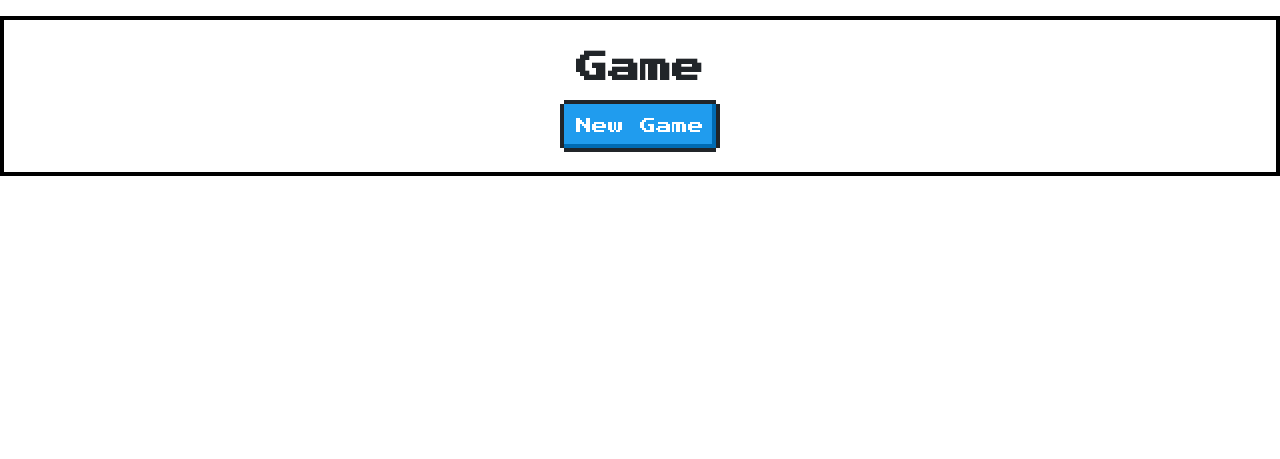
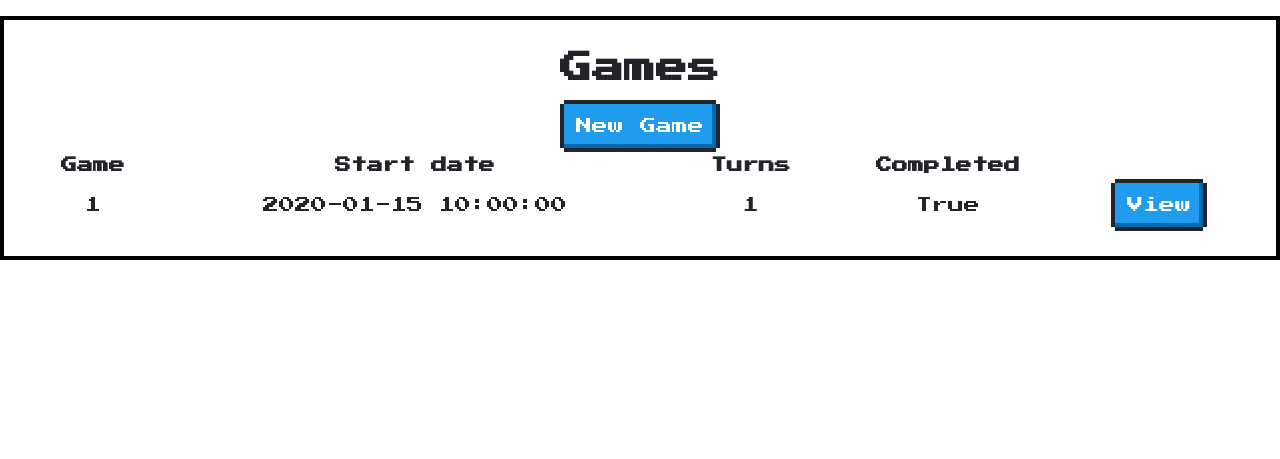
Before and after one commit to BuzzardM/MasterMind, a Flask app: page /games/ in a window 1280 px wide. Shown: the part 52-511 px from the top of the page. Run offline with Flask 2, Linux system fonts and the light colour scheme; a user stored in the database is signed in; tables that the repository leaves empty hold one stand-in row (values such as "Sample post").

Commit message:
game can be played

```diff
--- a/app.py
+++ b/app.py
@@ -11,6 +11,7 @@ app = Flask(__name__)
 app.secret_key = b'\xf3\xd8\xbdU\xf40HT3\x02\xcb\x8d\x9eO\xce\x8a.\xa5E\xec1\xe0\x16\xba'
 app.config['SQLALCHEMY_DATABASE_URI'] = 'sqlite:///mastermind.sqlite'
 app.config['SQLALCHEMY_TRACK_MODIFICATIONS'] = False
+app.jinja_env.globals.update(zip=zip)
 app.register_blueprint(main)
 app.register_blueprint(auth)
 app.register_blueprint(game, url_prefix='/games')
--- a/blueprints/game.py
+++ b/blueprints/game.py
@@ -19,7 +19,8 @@ def check_login():
 @game.route('/', methods=['GET'])
 def index():
     if request.method == 'GET':
-        return render_template('game/game.html')
+        games = Game.query.filter_by(player_id=current_user.id).all()
+        return render_template('game/game.html', games=games)
 
 
 @game.route('/new', methods=['GET', 'POST'])
@@ -31,11 +32,13 @@ def new():
         positions: int = request.form.get('positions')
         color_ids = request.form.getlist('colors')
         duplicate_colors: bool = (request.form.get('duplicate_colors') == 'enabled')
+        cheat_mode: bool = (request.form.get('cheat_mode') == 'enabled')
 
         new_game = Game(
             player_id=current_user.id,
             amount_of_positions=positions,
             duplicate_colors=duplicate_colors,
+            cheat_mode=cheat_mode,
             current_turn=1,
             completed=False
         )
@@ -59,7 +62,7 @@ def get_game(game_id: int):
         if playable_game is None or current_user.id is not playable_game.player_id:
             return redirect(url_for('game.index'))
 
-        return render_template('game/play_game.html')
+        return render_template('game/play_game.html', game=playable_game)
 
 
 @game.route('/<game_id>/guess', methods=['POST'])
@@ -70,7 +73,7 @@ def make_guess(game_id: int):
         if playable_game is None:
             return redirect(url_for('game.index'))
 
-        guess = request.form.get('guess')
+        guess = request.form.getlist('guess')
 
         new_guess = Guess(
             game_id=playable_game.id,
@@ -92,7 +95,6 @@ def make_guess(game_id: int):
         playable_game.answers.append(new_answer)
         playable_game.current_turn += 1
 
-        db.session.add(playable_game)
         db.session.commit()
 
         return redirect(url_for('game.get_game',  game_id=playable_game.id))
--- a/models/game.py
+++ b/models/game.py
@@ -1,3 +1,4 @@
+import datetime
 import random
 
 from models.answer import Answer
@@ -22,8 +23,10 @@ class Game(db.Model):
     current_turn = db.Column(db.Integer)
     amount_of_positions = db.Column(db.Integer)
     duplicate_colors = db.Column(db.Boolean)
+    cheat_mode = db.Column(db.Boolean)
     code = db.Column(db.String(500), nullable=True)
     completed = db.Column(db.Boolean)
+    created_date = db.Column(db.DateTime, default=datetime.datetime.now())
 
     def generate_code(self):
         code = []
@@ -49,14 +52,17 @@ class Game(db.Model):
             if guess[i] == code[i]:
                 perfect_guesses += 1
             else:
-                remaining_guess += guess[i]
-                remaining_code += code[i]
+                remaining_guess.append(guess[i])
+                remaining_code.append(code[i])
 
         for i in range(len(remaining_guess)):
             if remaining_guess[i] in remaining_code:
                 good_guesses += 1
-                remaining_code -= remaining_guess[i]
+                remaining_code.remove(remaining_guess[i])
 
-        incorrect_guesses = len(remaining_guess)
+        incorrect_guesses = len(remaining_code)
+
+        if perfect_guesses == self.amount_of_positions:
+            self.completed = True
 
         return perfect_guesses, good_guesses, incorrect_guesses
--- a/static/style.css
+++ b/static/style.css
@@ -43,3 +43,7 @@ footer {
 .messages{
     overflow: auto;
 }
+
+#games_table {
+    width: 100%;
+}
--- a/templates/game/game.html
+++ b/templates/game/game.html
@@ -1,7 +1,33 @@
 {% extends "layout.html" %}
-{% block title %}Game{% endblock %}
+{% block title %}Games{% endblock %}
 {% block content %}
     <a id="game_btn" class="nes-btn is-primary" href="{{ url_for('game.new') }}">New Game</a>
     {# TODO: MAKE LIST OF GAMES OF CURRENT USER #}
-{#    <a class="nes-btn is-primary" href="{{ url_for('game.get_game') }}">Play Game</a>#}
+    <table id="games_table">
+        <tr>
+            <th>Game</th>
+            <th>Start date</th>
+            <th>Turns</th>
+            <th>Completed</th>
+            <th></th>
+        </tr>
+        {% for game in games %}
+            <tr>
+                <td>{{ game.id }}</td>
+                <td>{{ game.created_date }}</td>
+                <td>{{ game.current_turn }}</td>
+                <td>{{ game.completed }}</td>
+                {% if not game.completed %}
+                    <td>
+                        <a class="nes-btn is-primary" href="{{ url_for('game.get_game', game_id=game.id) }}">Resume</a>
+                    </td>
+                {% else %}
+                    <td>
+                        {# TODO: MAKE IT POINT TO GAME INFO VIEW #}
+                        <a class="nes-btn is-primary" href="{{ url_for('game.get_game', game_id=game.id) }}">View</a>
+                    </td>
+                {% endif %}
+            </tr>
+        {% endfor %}
+    </table>
 {% endblock %}
--- a/templates/game/new_game.html
+++ b/templates/game/new_game.html
@@ -31,6 +31,11 @@
                     <input type="checkbox" class="nes-checkbox" name="duplicate_colors" value="enabled" checked/>
                     <span>Duplicate colors</span>
                 </label>
+{#                TODO: MAKE CHECKBOX NOT CHECKED TO START WITH#}
+                <label>
+                    <input type="checkbox" class="nes-checkbox" name="cheat_mode" value="enabled" checked/>
+                    <span>Cheat mode</span>
+                </label>
             </div>
             <button type="submit" class="nes-btn is-primary">Start game</button>
         </form>
```
Also changed, not shown: templates/game/play_game.html (+27 -16 lines).
